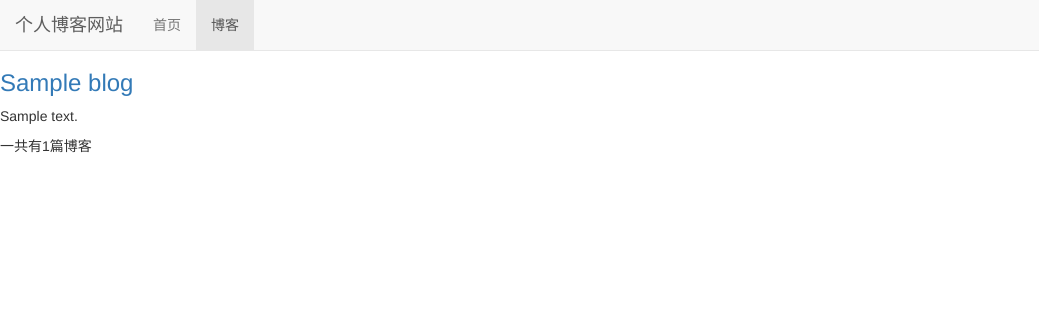
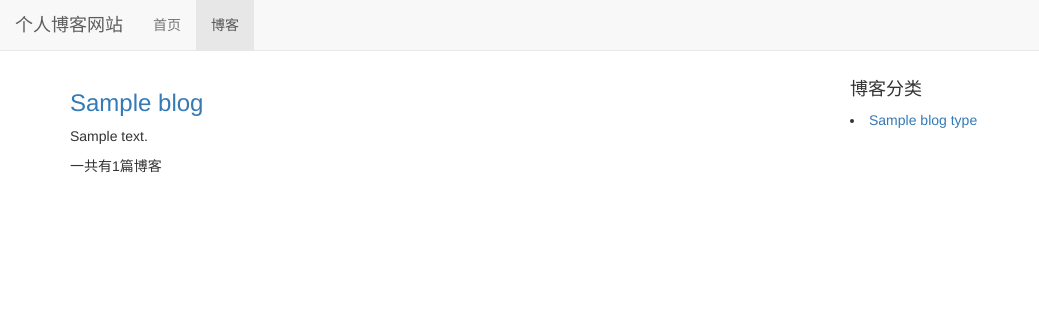
Before and after one commit to sevenaper/simple_blog, a Django app: template templates/blog_list.html in a window 1280 px wide. Shown: the top 311 px of the page, without its empty margins (0-1039 px from the left). Run offline with Django 3.2, Linux system fonts and the light colour scheme; the template is opened without the code that fills it: most values are stand-ins (such as "Sample title", 1, 10 or a date in 2020); some libraries are stand-ins or nearby versions.

Commit message:
happy day

```diff
--- a/blog/views.py
+++ b/blog/views.py
@@ -6,6 +6,7 @@ from .models import Blog, BlogType
 def blog_list(request):
     context = {}
     context['blogs'] = Blog.objects.all()
+    context['blog_types']=BlogType.objects.all()
     context['blogs_count'] = Blog.objects.all().count()
     return render_to_response('blog_list.html', context)
 
--- a/templates/blog_list.html
+++ b/templates/blog_list.html
@@ -1,11 +1,12 @@
 {% extends 'base.html' %}
-{% block title %}
-    我的网站
-{% endblock %}
-
+{% block title %}我的网站{% endblock %}
 {% block nav_blog_active %}active{% endblock %}
 
+
 {% block content %}
+    <div class="container">
+        <div class="row">
+            <div class="col-md-8">
                 {% for blog in blogs %}
                     <a href="/blog/{{ blog.pk }}">
                         <h3>{{ blog.title }}</h3>
@@ -15,4 +16,20 @@
                     <p>------暂无博客，敬请期待------</p>
                 {% endfor %}
                 <p>一共有{{ blogs|length }}篇博客</p>
+
+            </div>
+            <div class="col-md-4">
+                <h4>博客分类</h4>
+                <ur>
+                    {% for blog_type in blog_types %}
+                        <li>
+                            <a href="/blog/type/{{ blog_type.id }}">{{ blog_type.type_name }}</a>
+                        </li>
+                    {% empty %}
+                        <li>暂无分类</li>
+                    {% endfor %}
+                </ur>
+            </div>
+        </div>
+    </div>
 {% endblock %}
```
Lines whose indentation alone changed are shown as unchanged.
